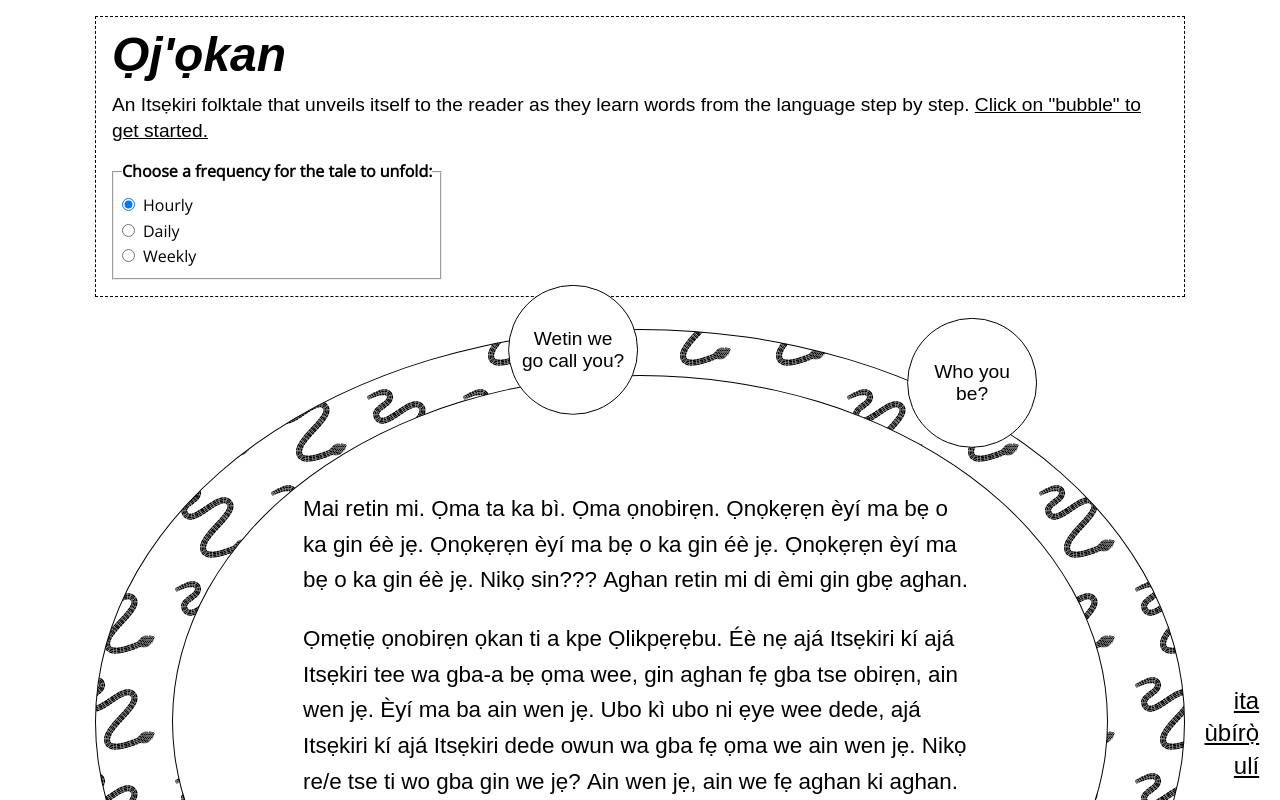
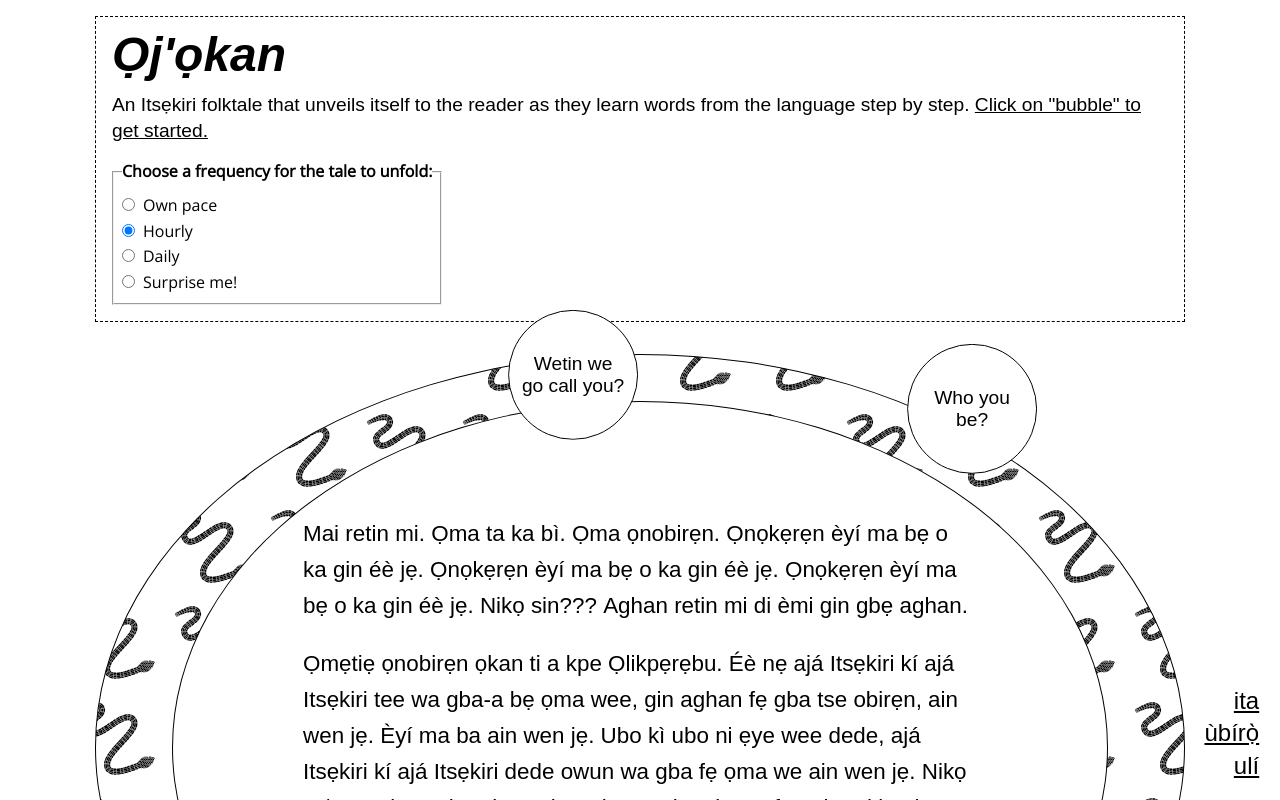
Before and after one commit to oa495/ojo-kan, a Vue app: page /story in a window 1280 px wide. Shown: the top 800 px of the page. Built offline with nearby package versions, Linux system fonts and the light colour scheme; a web font is replaced by a local one.

Commit message:
Surprise me, own pace

```diff
--- a/src/components/ModuleTimer.vue
+++ b/src/components/ModuleTimer.vue
@@ -9,8 +9,6 @@ import { learningFrequency } from '@/stores/frequency'
 
 const ONE_DAY_MS = 24 * 60 * 60 * 1000; // 24 hours in milliseconds
 const ONE_HOUR_MS = 60 * 60 * 1000; // 1 hour in milliseconds
-const ONE_WEEK_MS = 7 * ONE_DAY_MS; // 7 days in milliseconds
-
 
 export default {
     name: 'ModuleTimer',
@@ -89,8 +87,12 @@ export default {
                 if (frequency === 'daily' && elapsed < ONE_DAY_MS) {
                     this.timeRemaining = ONE_DAY_MS - elapsed;
                 }
-                if (frequency === 'weekly' && elapsed < ONE_WEEK_MS) {
-                    this.timeRemaining = ONE_WEEK_MS - elapsed;
+                if (frequency === 'own-pace') {
+                    this.timeRemaining = 0;
+                }
+                if (frequency === 'surprise-me') {
+                    // convert to number before calculation
+                    this.timeRemaining = parseInt(localStorage.getItem('surpriseMeTimeToWait')) - elapsed;
                 }
             }
         },
@@ -102,8 +104,11 @@ export default {
                 timeToWait = ONE_HOUR_MS;
             } else if (frequency === 'daily') {
                 timeToWait = ONE_DAY_MS;
-            } else if (frequency === 'weekly') {
-                timeToWait = ONE_WEEK_MS;
+            } else if (frequency === 'own-pace') {
+                timeToWait = 0;
+            } else if (frequency === 'surprise-me') {
+                timeToWait = Math.floor(Math.random() * (ONE_DAY_MS - ONE_HOUR_MS) + ONE_HOUR_MS);
+                localStorage.setItem('surpriseMeTimeToWait', timeToWait);
             }
             return timeToWait;
         },
@@ -134,6 +139,7 @@ export default {
                 clearInterval(this.timerId);
                 clearTimeout(this.activationTimeoutId);
                 localStorage.removeItem('lastModuleFinishedTimestamp');
+                localStorage.removeItem('surpriseMeTimeToWait');
                 this.$emit('activateModule', true);
             }, timeToWait);
         }
--- a/src/views/StoryView.vue
+++ b/src/views/StoryView.vue
@@ -162,6 +162,10 @@ export default {
     <fieldset class="frequency-selection">
       <legend>Choose a frequency for the tale to unfold:</legend>
       <div>
+        <input type="radio" v-model="frequency" id="own-pace" name="frequency" value="own-pace" @change="changeFrequency" />
+        <label for="own-pace">Own pace</label>
+      </div>
+      <div>
         <input type="radio" v-model="frequency" id="hour" name="frequency" value="hourly" checked="" @change="changeFrequency"/>
         <label for="hour">Hourly</label>
       </div>
@@ -170,8 +174,8 @@ export default {
         <label for="day">Daily</label>
       </div>
       <div>
-        <input type="radio" v-model="frequency" id="week" name="frequency" value="weekly" @change="changeFrequency" />
-        <label for="week">Weekly</label>
+        <input type="radio" v-model="frequency" id="surprise-me" name="frequency" value="surprise-me" @change="changeFrequency" />
+        <label for="surprise-me">Surprise me!</label>
       </div>
     </fieldset>
   </section>
--- a/src/words.js
+++ b/src/words.js
@@ -32,6 +32,8 @@ const verbs = {
     'gbe': 'carry',
     'mu gbẹẹ': 'give',
     'da': 'turn/throw',
+    'kin': 'greet',
+    'wo': 'enter'
 }
 
 const pronouns = {
@@ -56,7 +58,7 @@ const adjectives_adverbs = {
     'sẹngua': 'beautiful',
     'ghele':'really',
     'do': 'very',
-    'san': 'ok'
+    'san': 'okay'
 }
 
 const misc = {
@@ -68,7 +70,8 @@ const misc = {
     'wen': 'not',
     'éè': 'not',
     'gha': 'where',
-    'de/derekede': 'but'
+    'de/derekede': 'but',
+    'tee': 'yet'
 }
 
 const nouns = {
```
